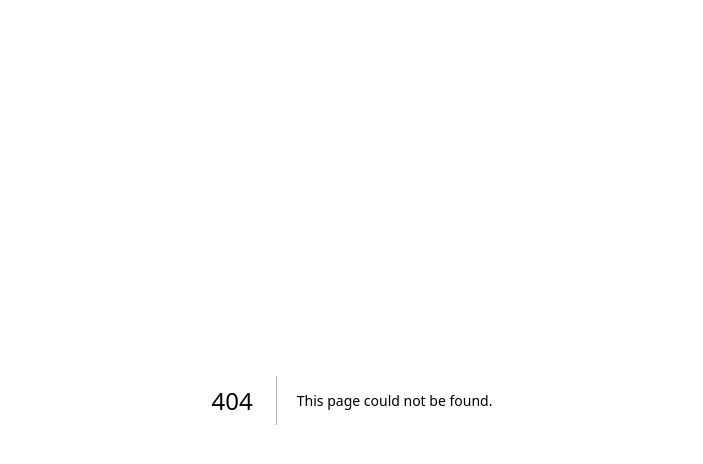
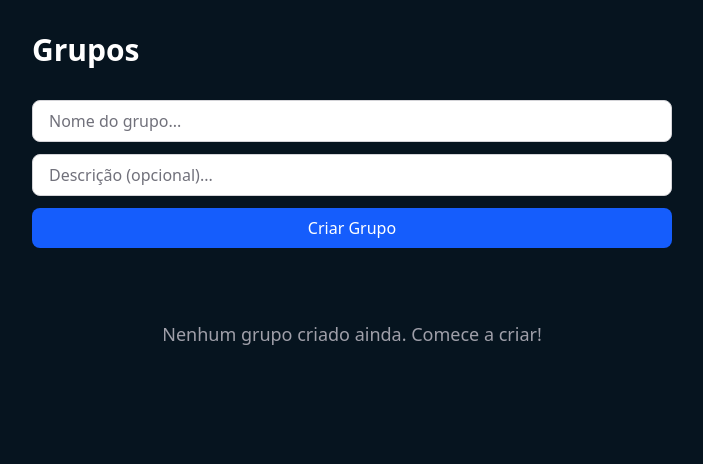
Before and after one commit to tomassilva5/StudySphere, a Next.js app in the folder frontend/: page /groups in a window 1280 px wide. Before the commit this address had no page. Shown: the top 464 px of the page, without its empty margins (288-991 px from the left). Built offline with nearby package versions, Linux system fonts and the light colour scheme.

Commit message:
Alteração da pagina calendar por groups

```diff
--- a/frontend/src/app/calendar/page.tsx
+++ /dev/null
@@ -1,96 +0,0 @@
-'use client';
-
-import { useState } from 'react';
-
-export default function Calendar() {
-  const [selectedDate, setSelectedDate] = useState<Date>(new Date());
-
-  const getDaysInMonth = (date: Date) => {
-    return new Date(date.getFullYear(), date.getMonth() + 1, 0).getDate();
-  };
-
-  const getFirstDayOfMonth = (date: Date) => {
-    return new Date(date.getFullYear(), date.getMonth(), 1).getDay();
-  };
-
-  const monthName = selectedDate.toLocaleString('pt-PT', { month: 'long', year: 'numeric' });
-  const daysInMonth = getDaysInMonth(selectedDate);
-  const firstDay = getFirstDayOfMonth(selectedDate);
-  const days = [];
-
-  for (let i = 0; i < firstDay; i++) {
-    days.push(null);
-  }
-  for (let i = 1; i <= daysInMonth; i++) {
-    days.push(i);
-  }
-
-  return (
-    <div
-      className="min-h-screen pb-24"
-      style={{
-        backgroundColor: '#06141F',
-      }}
-    >
-      <div className="max-w-2xl mx-auto px-4 py-8">
-        <h1 className="text-3xl font-bold text-white mb-8">Calendário</h1>
-
-        <div className="bg-white dark:bg-zinc-900 rounded-lg p-6">
-          <div className="flex justify-between items-center mb-6">
-            <h2 className="text-xl font-semibold text-zinc-900 dark:text-zinc-50">
-              {monthName.charAt(0).toUpperCase() + monthName.slice(1)}
-            </h2>
-            <div className="flex gap-2">
-              <button
-                onClick={() => setSelectedDate(new Date(selectedDate.getFullYear(), selectedDate.getMonth() - 1))}
-                className="px-3 py-1 bg-zinc-200 dark:bg-zinc-800 rounded hover:bg-zinc-300 transition"
-              >
-                ←
-              </button>
-              <button
-                onClick={() => setSelectedDate(new Date())}
-                className="px-3 py-1 bg-blue-600 text-white rounded hover:bg-blue-700 transition"
-              >
-                Hoje
-              </button>
-              <button
-                onClick={() => setSelectedDate(new Date(selectedDate.getFullYear(), selectedDate.getMonth() + 1))}
-                className="px-3 py-1 bg-zinc-200 dark:bg-zinc-800 rounded hover:bg-zinc-300 transition"
-              >
-                →
-              </button>
-            </div>
-          </div>
-
-          {/* Dias da semana */}
-          <div className="grid grid-cols-7 gap-2 mb-2">
-            {['Dom', 'Seg', 'Ter', 'Qua', 'Qui', 'Sex', 'Sab'].map(day => (
-              <div key={day} className="text-center font-semibold text-zinc-600 dark:text-zinc-400 text-sm py-2">
-                {day}
-              </div>
-            ))}
-          </div>
-
-          {/* Dias do mês */}
-          <div className="grid grid-cols-7 gap-2">
-            {days.map((day, idx) => (
-              <button
-                key={idx}
-                onClick={() => day && setSelectedDate(new Date(selectedDate.getFullYear(), selectedDate.getMonth(), day))}
-                className={`p-3 rounded text-center text-sm font-medium transition ${
-                  day === null
-                    ? ''
-                    : day === selectedDate.getDate() && selectedDate.getMonth() === new Date().getMonth()
-                    ? 'bg-blue-600 text-white'
-                    : 'bg-zinc-100 dark:bg-zinc-800 text-zinc-900 dark:text-zinc-50 hover:bg-zinc-200'
-                }`}
-              >
-                {day}
-              </button>
-            ))}
-          </div>
-        </div>
-      </div>
-    </div>
-  );
-}
--- a/frontend/src/app/components/BottomTabs.tsx
+++ b/frontend/src/app/components/BottomTabs.tsx
@@ -2,8 +2,8 @@
 import Link from 'next/link';
 import { usePathname } from 'next/navigation';
 import { useAuth } from '@/app/providers/AuthContext';
-import { HiOutlineHome, HiOutlineCheckCircle, HiOutlineCalendar, HiBars3 } from 'react-icons/hi2';
-import { IoMenu } from "react-icons/io5";
+import { HiOutlineHome, HiOutlineCheckCircle, HiBars3 } from 'react-icons/hi2';
+import { MdGroups } from "react-icons/md";
 
 export default function BottomTabs() {
   const pathname = usePathname();
@@ -16,7 +16,7 @@ export default function BottomTabs() {
   const tabs = [
     { name: 'Home', href: '/dashboard', Icon: HiOutlineHome },
     { name: 'Tarefas', href: '/tasks', Icon: HiOutlineCheckCircle },
-    { name: 'Calendário', href: '/calendar', Icon: HiOutlineCalendar },
+    { name: 'Grupos', href: '/groups', Icon: MdGroups },
     { name: 'Configurações', href: '/settings', Icon: HiBars3 },
   ];
 
--- /dev/null
+++ b/frontend/src/app/groups/page.tsx
@@ -0,0 +1,87 @@
+'use client';
+
+import { useState } from 'react';
+
+export default function Groups() {
+  const [groups, setGroups] = useState<Array<{ id: number; name: string; members: number; description: string }>>([]);
+  const [newGroupName, setNewGroupName] = useState('');
+  const [newGroupDescription, setNewGroupDescription] = useState('');
+
+  const addGroup = () => {
+    if (newGroupName.trim()) {
+      setGroups([...groups, { id: Date.now(), name: newGroupName, members: 1, description: newGroupDescription }]);
+      setNewGroupName('');
+      setNewGroupDescription('');
+    }
+  };
+
+  const deleteGroup = (id: number) => {
+    setGroups(groups.filter(group => group.id !== id));
+  };
+
+  return (
+    <div
+      className="min-h-screen pb-24"
+      style={{
+        backgroundColor: '#06141F',
+      }}
+    >
+      <div className="max-w-2xl mx-auto px-4 py-8">
+        <h1 className="text-3xl font-bold text-white mb-8">Grupos</h1>
+
+        {/* Input para novo grupo */}
+        <div className="space-y-3 mb-6">
+          <input
+            type="text"
+            value={newGroupName}
+            onChange={(e) => setNewGroupName(e.target.value)}
+            onKeyPress={(e) => e.key === 'Enter' && addGroup()}
+            placeholder="Nome do grupo..."
+            className="w-full px-4 py-2 border border-zinc-300 dark:border-zinc-700 rounded-lg bg-white dark:bg-zinc-900 text-zinc-900 dark:text-zinc-50 placeholder-zinc-500"
+          />
+          <input
+            type="text"
+            value={newGroupDescription}
+            onChange={(e) => setNewGroupDescription(e.target.value)}
+            onKeyPress={(e) => e.key === 'Enter' && addGroup()}
+            placeholder="Descrição (opcional)..."
+            className="w-full px-4 py-2 border border-zinc-300 dark:border-zinc-700 rounded-lg bg-white dark:bg-zinc-900 text-zinc-900 dark:text-zinc-50 placeholder-zinc-500"
+          />
+          <button
+            onClick={addGroup}
+            className="w-full px-6 py-2 bg-blue-600 hover:bg-blue-700 text-white rounded-lg font-medium transition"
+          >
+            Criar Grupo
+          </button>
+        </div>
+
+        {/* Lista de grupos */}
+        {groups.length === 0 ? (
+          <div className="text-center py-12">
+            <p className="text-zinc-400 text-lg">Nenhum grupo criado ainda. Comece a criar!</p>
+          </div>
+        ) : (
+          <div className="space-y-4">
+            {groups.map((group) => (
+              <div key={group.id} className="bg-zinc-900 rounded-lg p-4 border border-zinc-800">
+                <div className="flex justify-between items-start">
+                  <div className="flex-1">
+                    <h3 className="text-lg font-semibold text-white">{group.name}</h3>
+                    {group.description && <p className="text-zinc-400 text-sm mt-1">{group.description}</p>}
+                    <p className="text-zinc-500 text-xs mt-2">{group.members} {group.members === 1 ? 'membro' : 'membros'}</p>
+                  </div>
+                  <button
+                    onClick={() => deleteGroup(group.id)}
+                    className="px-3 py-1 bg-red-600 hover:bg-red-700 text-white rounded text-sm transition"
+                  >
+                    Remover
+                  </button>
+                </div>
+              </div>
+            ))}
+          </div>
+        )}
+      </div>
+    </div>
+  );
+}
--- a/frontend/src/middleware.ts
+++ b/frontend/src/middleware.ts
@@ -1,7 +1,7 @@
 import { NextResponse } from 'next/server';
 import type { NextRequest } from 'next/server';
 
-const protectedRoutes = ['/dashboard', '/tasks', '/calendar', '/settings'];
+const protectedRoutes = ['/dashboard', '/tasks', '/groups', '/settings'];
 const publicRoutes = ['/login', '/register'];
 const authRoutes = ['/loading', '/'];
 
```
